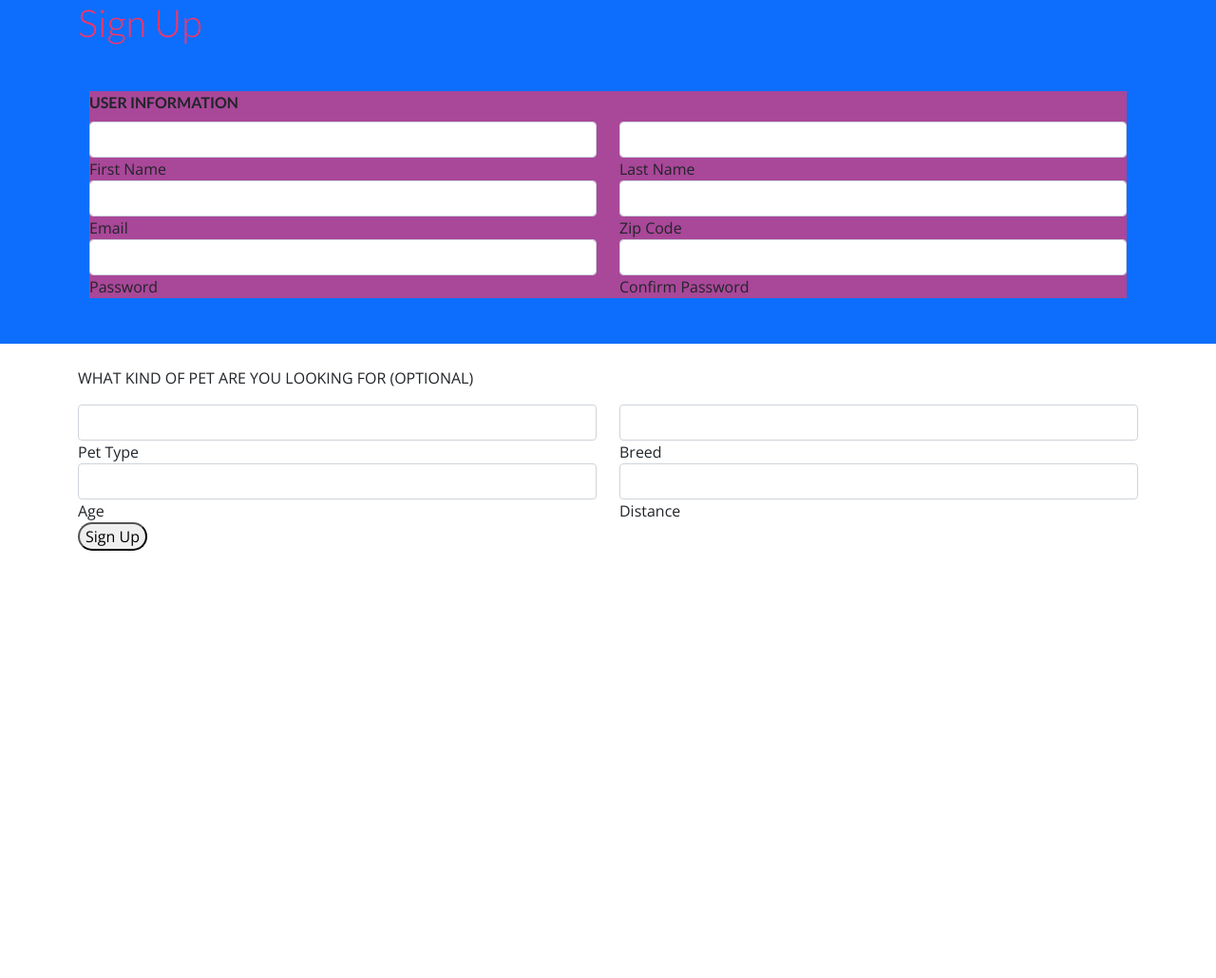
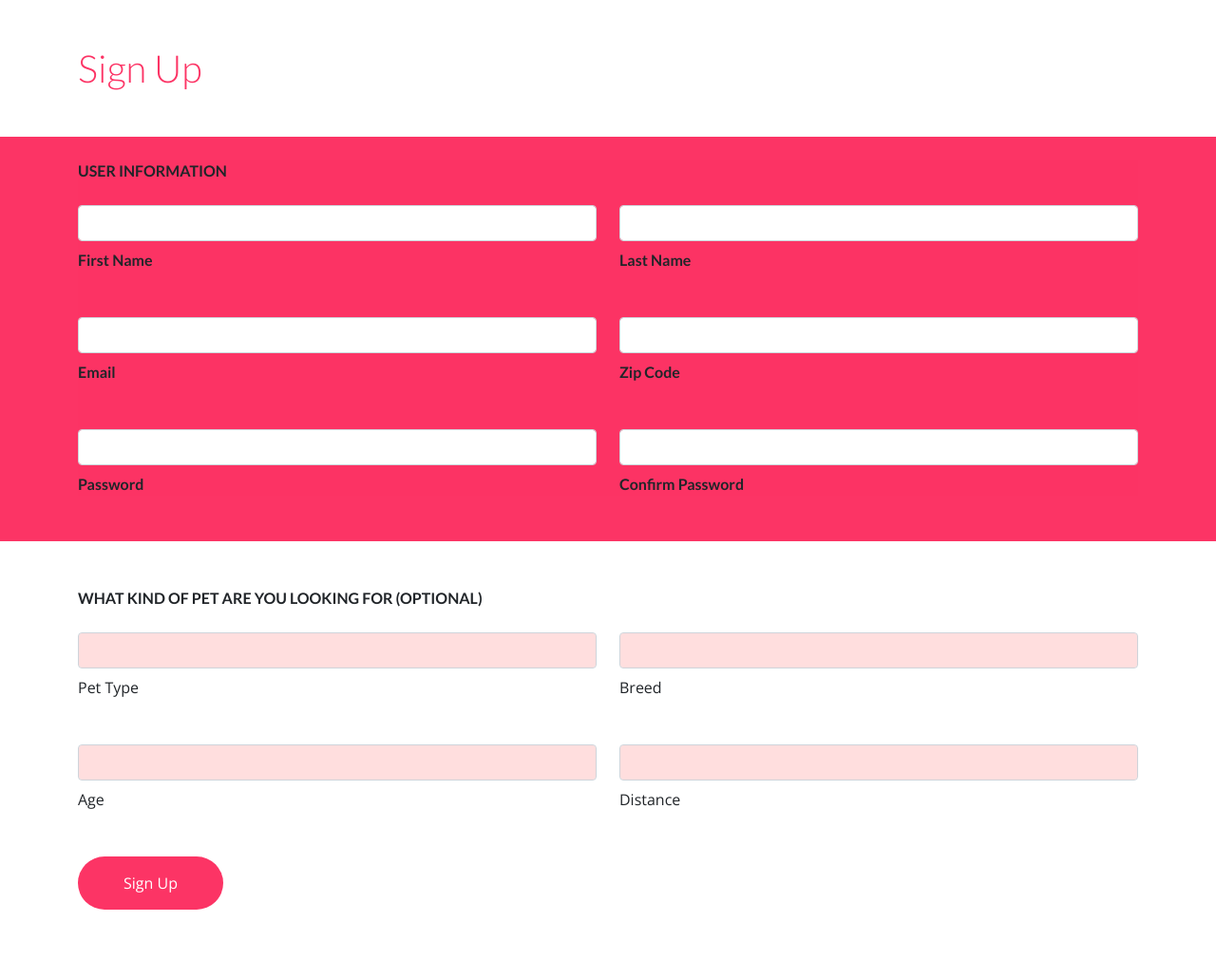
Before and after one commit to melmai/pixapets, a Flask app: page /register in a window 1280 px wide. Shown: the part 71-1101 px from the top of the page at 95% size. Before the commit the page ends 651 px from the top, so only its background shows below. Run offline with Flask 3, Linux system fonts and the light colour scheme.

Commit message:
styled sign up page

```diff
--- a/static/css/global.css
+++ b/static/css/global.css
@@ -64,7 +64,7 @@ h1, h2, h3, h4, h5, h6 {
     background-color: var(--background-color);
 }
 
-.search-filter p, .user-information p {
+.search-filter p {
     font-weight: 700;
     font-family: var(--header-font);
     margin-bottom: .5em;
@@ -77,15 +77,25 @@ h1, h2, h3, h4, h5, h6 {
 }
 
 /* Signup form */
+.registration-required {
+    background-color: var(--primary-color);
+}
+
 .registration-title {
     color: var(--primary-color);
 }
 
-.registration-body {
-    width: 100%;
+.light-bg-form-fields {
+    background-color: var(--background-color-light);
 }
 
-.user-information p {
+.user-information, .optional-information p {
     font-weight: 700;
     font-family: var(--header-font);
 }
+
+.submit-button {
+    background-color: var(--primary-color);
+    color: white;
+    border: none;
+}
--- a/templates/register.html
+++ b/templates/register.html
@@ -3,48 +3,51 @@
 {% block title %} PixaPets | Sign Up {% endblock %}
 
 {% block full_width %}
-<div class="bg-primary">
-  <section class="container">
-    <h1 class="mb-4 registration-title">Sign Up</h1>
 
-    <div class="registration-body pt-4 pb-5 mb-4">
+<div class="container">
+  <h1 class="mb-5 mt-5 registration-title">Sign Up</h1>
+</div>
+
 <!-- Registration Form -->
-      <form action="POST" class="container">
+<form action="POST">
   {{ signup.csrf_token }}
 
   <!-- Required User Info -->
+  <div class="registration-required">
+    <section class="container">
+      <div class="pt-4 pb-5 mb-4">
         <section class="user-information">
-          <p>USER INFORMATION</p>
+          <p class="mb-4">USER INFORMATION</p>
 
           <div class="row">
             <div class="col">
-              {{ signup.first_name(class="form-control") }}
-              {{ signup.first_name.label }}
+              {{ signup.first_name(class="form-control mb-2") }}
+              {{ signup.first_name.label(class="mb-5") }}
             </div>
             <div class="col">
-              {{ signup.last_name(class="form-control") }}
-              {{ signup.last_name.label }}
+              {{ signup.last_name(class="form-control mb-2") }}
+              {{ signup.last_name.label(class="mb-5") }}
             </div>
           </div>
 
           <div class="row">
             <div class="col">
-              {{ signup.email(class="form-control") }}
-              {{ signup.email.label }}
+              {{ signup.email(class="form-control mb-2") }}
+              {{ signup.email.label(class="mb-5") }}
             </div>
             <div class="col">
-              {{ signup.zipcode(class="form-control") }}
-              {{ signup.zipcode.label }}
+              {{ signup.zipcode(class="form-control mb-2") }}
+              {{ signup.zipcode.label(class="mb-5") }}
             </div>
           </div>
 
           <div class="row">
             <div class="col">
-              {{ signup.password(class="form-control") }}
+              {{ signup.password(class="form-control mb-2") }}
               {{ signup.password.label }}
             </div>
             <div class="col">
-              {{ signup.confirm_password(class="form-control") }}
+              {{ signup.confirm_password(class="form-control mb-2") }}
               {{ signup.confirm_password.label }}
             </div>
           </div>
@@ -52,41 +55,40 @@
 
       </section>
     </div>
-{% endblock %}
-
-{% block content %}
 
   <!-- Optional Preference Configuration -->
-    <section>
-      <p>WHAT KIND OF PET ARE YOU LOOKING FOR (OPTIONAL)</p>
+  <div class="optional-information">
+    <section class="container">
+      <div class="pt-4 pb-5 mb-4">
+        <p class="mb-4">WHAT KIND OF PET ARE YOU LOOKING FOR (OPTIONAL)</p>
 
         <div class="row">
           <div class="col">
-          {{ signup.pet_type(class="form-control") }}
-          {{ signup.pet_type.label }}
+            {{ signup.pet_type(class="form-control mb-2 light-bg-form-fields") }}
+            {{ signup.pet_type.label(class="mb-5") }}
           </div>
           <div class="col">
-          {{ signup.breed(class="form-control") }}
-          {{ signup.breed.label }}
+            {{ signup.breed(class="form-control mb-2 light-bg-form-fields") }}
+            {{ signup.breed.label(class="mb-5") }}
           </div>
         </div>
 
         <div class="row">
           <div class="col">
-          {{ signup.age(class="form-control") }}
-          {{ signup.age.label }}
+            {{ signup.age(class="form-control mb-2 light-bg-form-fields") }}
+            {{ signup.age.label(class="mb-5") }}
           </div>
           <div class="col">
-          {{ signup.distance(class="form-control") }}
-          {{ signup.distance.label }}
+            {{ signup.distance(class="form-control mb-2 light-bg-form-fields") }}
+            {{ signup.distance.label(class="mb-5") }}
           </div>
         </div>
 
-      {{ signup.register_bttn(class="rounded-pill active") }}
+        {{ signup.register_bttn(class="rounded-pill active p-3 px-5 submit-button") }}
+      </div>
     </section>
+  </div>
 
 </form>
-</div>
-
 
 {% endblock %}
```
Lines whose indentation alone changed are shown as unchanged.
